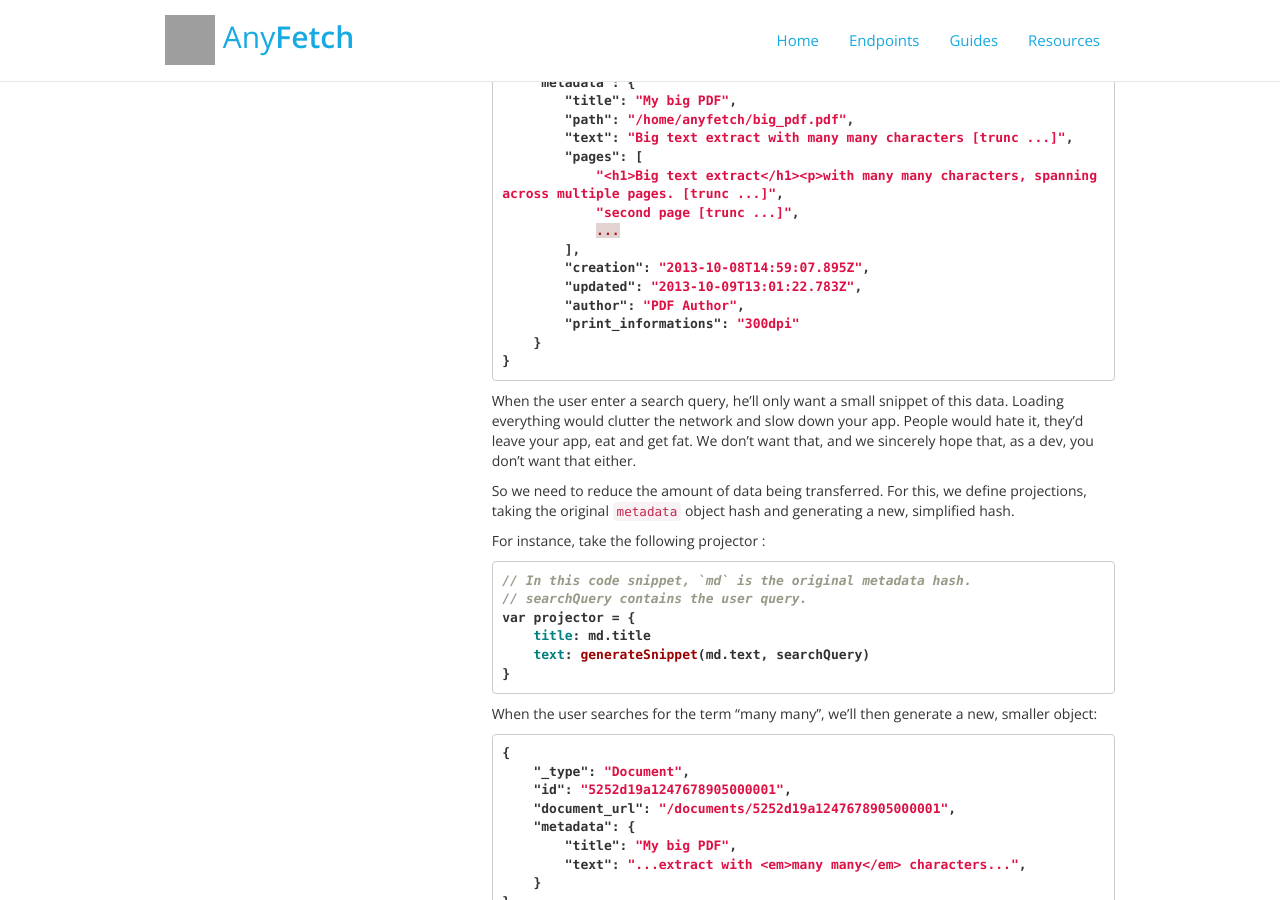
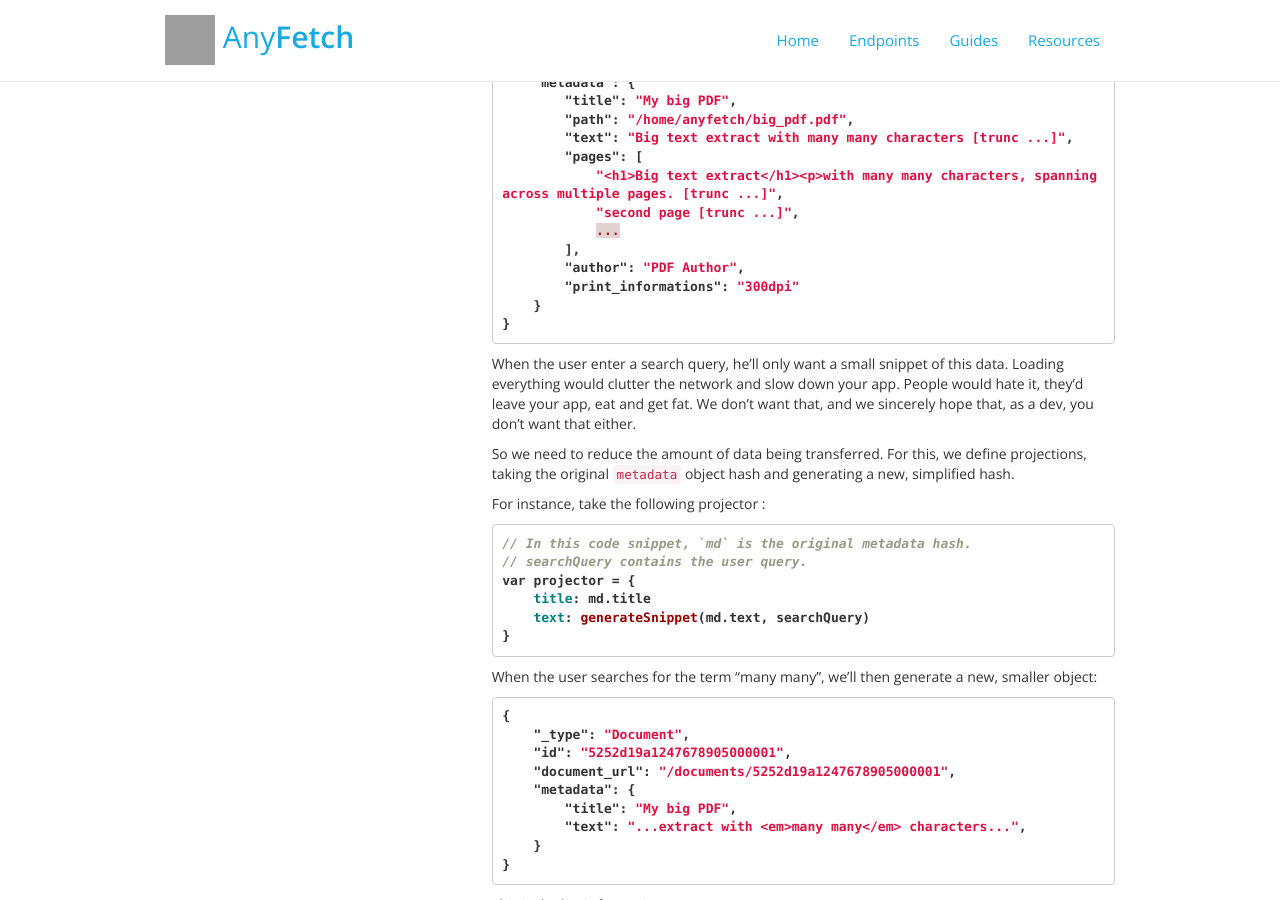
Before and after one commit to AnyFetch/developers.anyfetch.com, a Jekyll site: the page built from guides/concepts/projection.md, in a window 1280 px wide and 900 px high, scrolled down 451 px. Built offline with Jekyll 4.4.1, drawn with Linux system fonts in a browser that asks for light colours; nearby versions of some CDN libraries; Markdown is read by kramdown in place of the engine named in the settings; grey boxes are pictures that could not be loaded.

```diff
--- a/guides/concepts/projection.md
+++ b/guides/concepts/projection.md
@@ -22,8 +22,6 @@
             "second page [trunc ...]",
             ...
         ],
-        "creation": "2013-10-08T14:59:07.895Z",
-        "updated": "2013-10-09T13:01:22.783Z",
         "author": "PDF Author",
         "print_informations": "300dpi"
     }
```
Also changed, not shown: guides/concepts/templating.md (+1 -0 lines).
